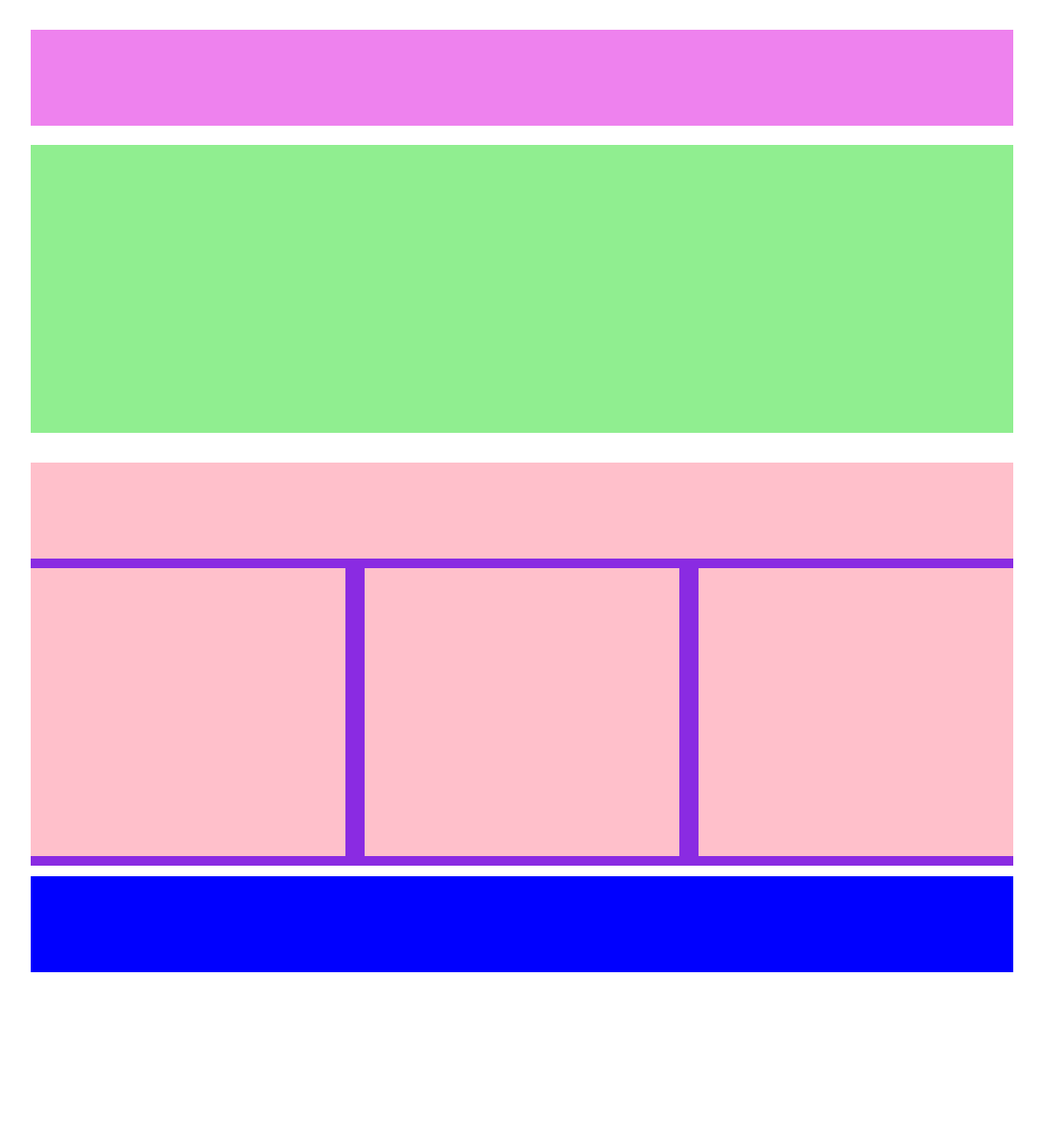
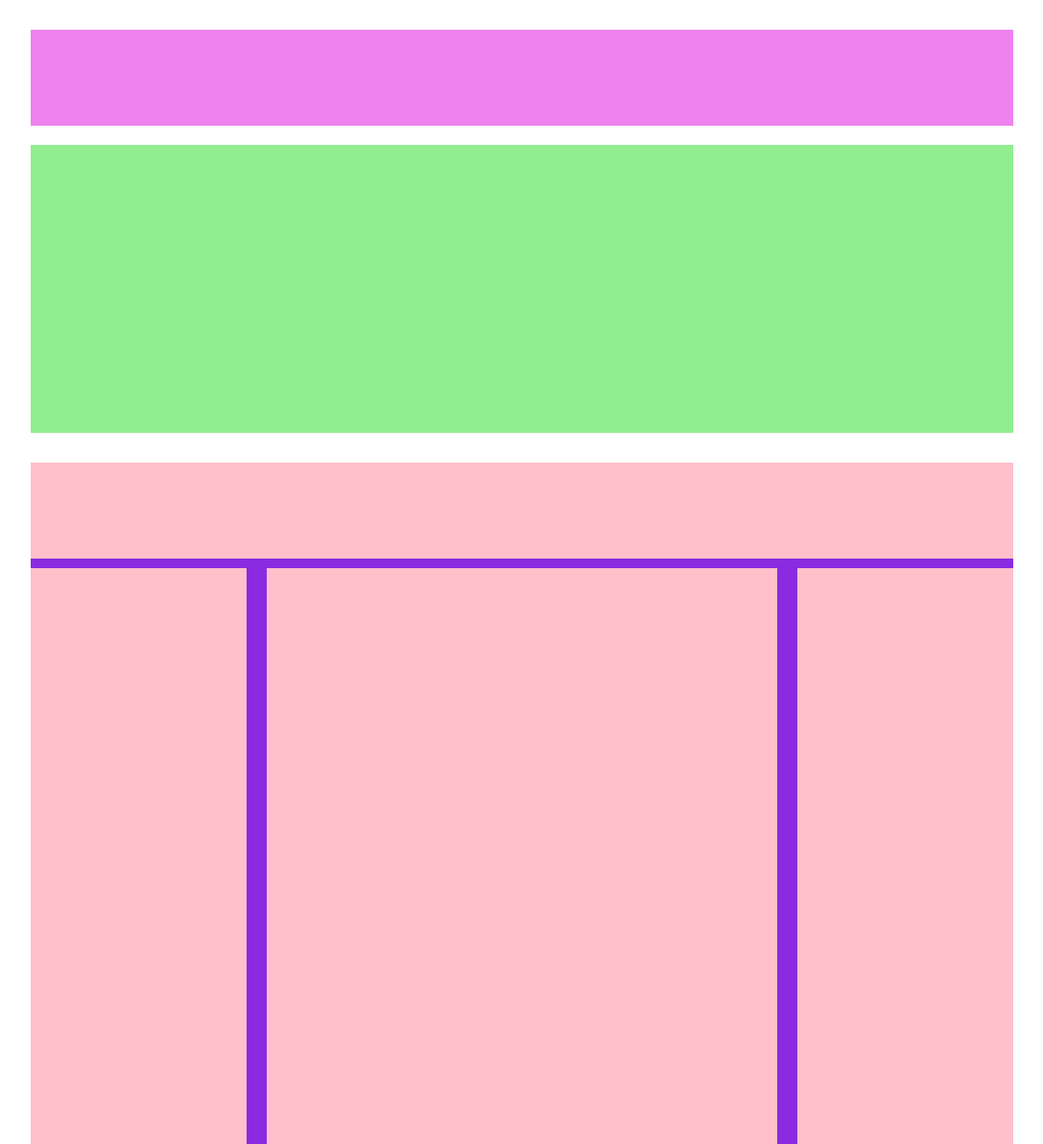
Before and after one commit to XanderGale/htmlcss-struttura-wp, a plain HTML site: page index.html in a window 1280 px wide. Shown: the top 1192 px of the page at 96% size, without its empty margins (96-1183 px from the left). Before the commit the page ends 1013 px from the top, so only its background shows below. Drawn offline with Linux system fonts and the light colour scheme.

Commit message:
Layout Fixed

```diff
--- a/css/style.css
+++ b/css/style.css
@@ -44,14 +44,14 @@ main{
     background-color: blueviolet;
 }
 
-.main-box{
+.main-title{
     background-color: pink;
     height: 100px;
 }
 
 .col{
-    height: 300px;
-    width: 32%;
+    background-color: pink;
+    height: 600px;
     margin-top: 1%;
     margin-bottom: 1%;
 }
@@ -59,10 +59,18 @@ main{
 .left{
     float: left;
     margin-right: 2%;
+    width: 22%;
 }
 
 .right{
     float: right;
+    margin-left: 2%;
+    width: 22%;
+}
+
+.center{
+    float: left;
+    width: 52%;
 }
 
 /* Footer */
--- a/index.html
+++ b/index.html
@@ -24,20 +24,20 @@
 
         <main>
 
-            <div class="main-box">
+            <div class="main-title">
 
             </div>
 
             <div class="clearfix">
-                <div class="main-box col left">
+                <div class="col left">
 
                 </div>
 
-                <div class="main-box col left">
+                <div class="col center">
 
                 </div>
 
-                <div class="main-box col right">
+                <div class="col right">
 
                 </div>
             </div>
```
